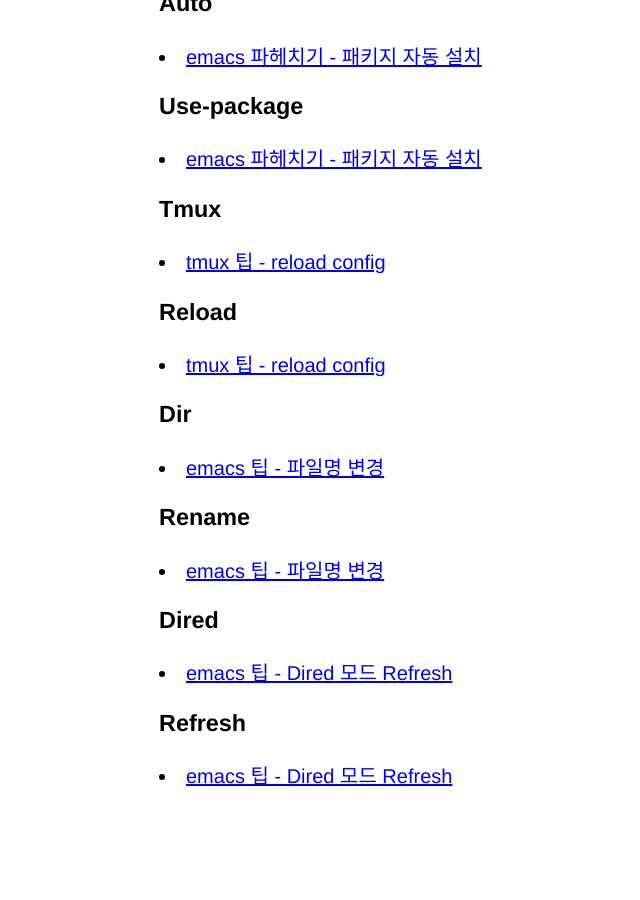
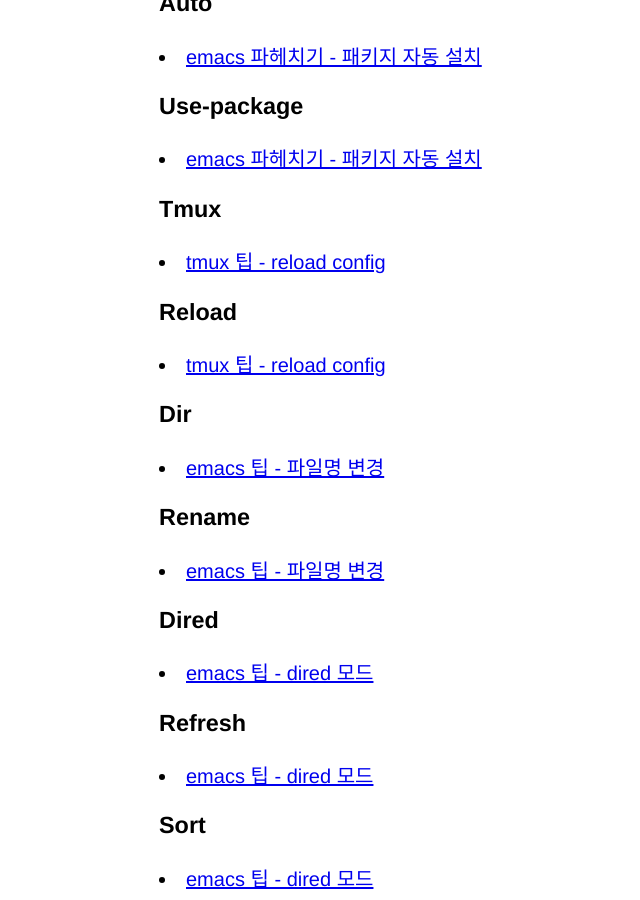
Before and after one commit to xiote/20200810_xiote.github.io, a Jekyll site: the page built from index.html, in a window 1280 px wide and 900 px high, scrolled down 5061 px. Shown: the whole window, without its empty margins (81-721 px from the left). Built offline with Jekyll 4.4.1, drawn with Linux system fonts in a browser that asks for light colours; nearby versions of some CDN libraries; before the commit the page ends 5858 px from its top, so only the background shows below that; some of the changed lines change nothing that is shown; some of the changed text lies outside the part shown.

Commit message:
Update 2020-07-23-00-14-02.md

````diff
--- a/_posts/2020-07-23-00-14-02.md
+++ b/_posts/2020-07-23-00-14-02.md
@@ -1,11 +1,17 @@
 ---
 layout: post
-title: emacs 팁 - Dired 모드 Refresh
-tags: emacs dired refresh
+title: emacs 팁 - dired 모드
+tags: emacs dired refresh sort
 ---
 
 ```
-# Dired 모드에서 g
+g
+  # refresh
+
+s
+  # sort
+
+
 ```
 
 # More
````
